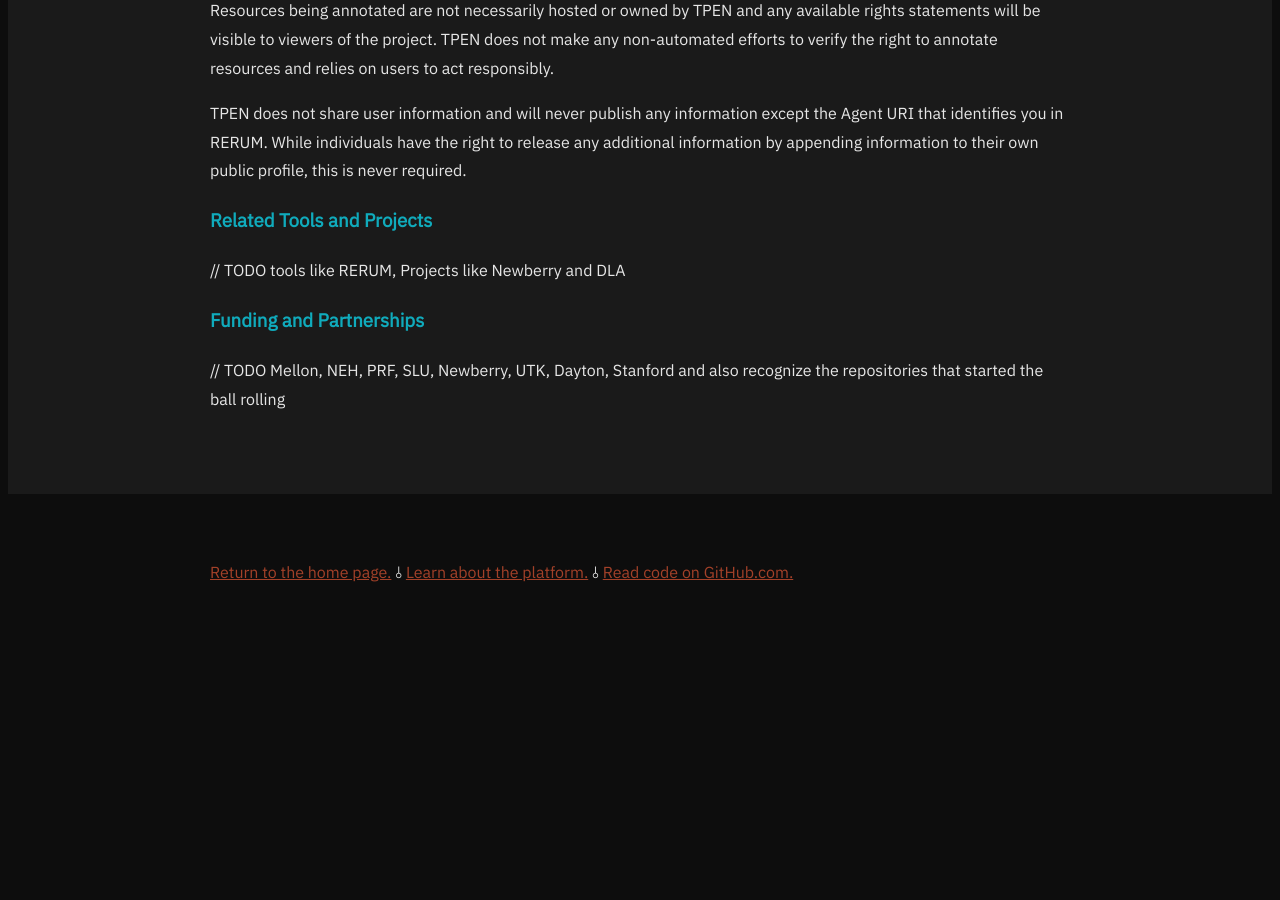
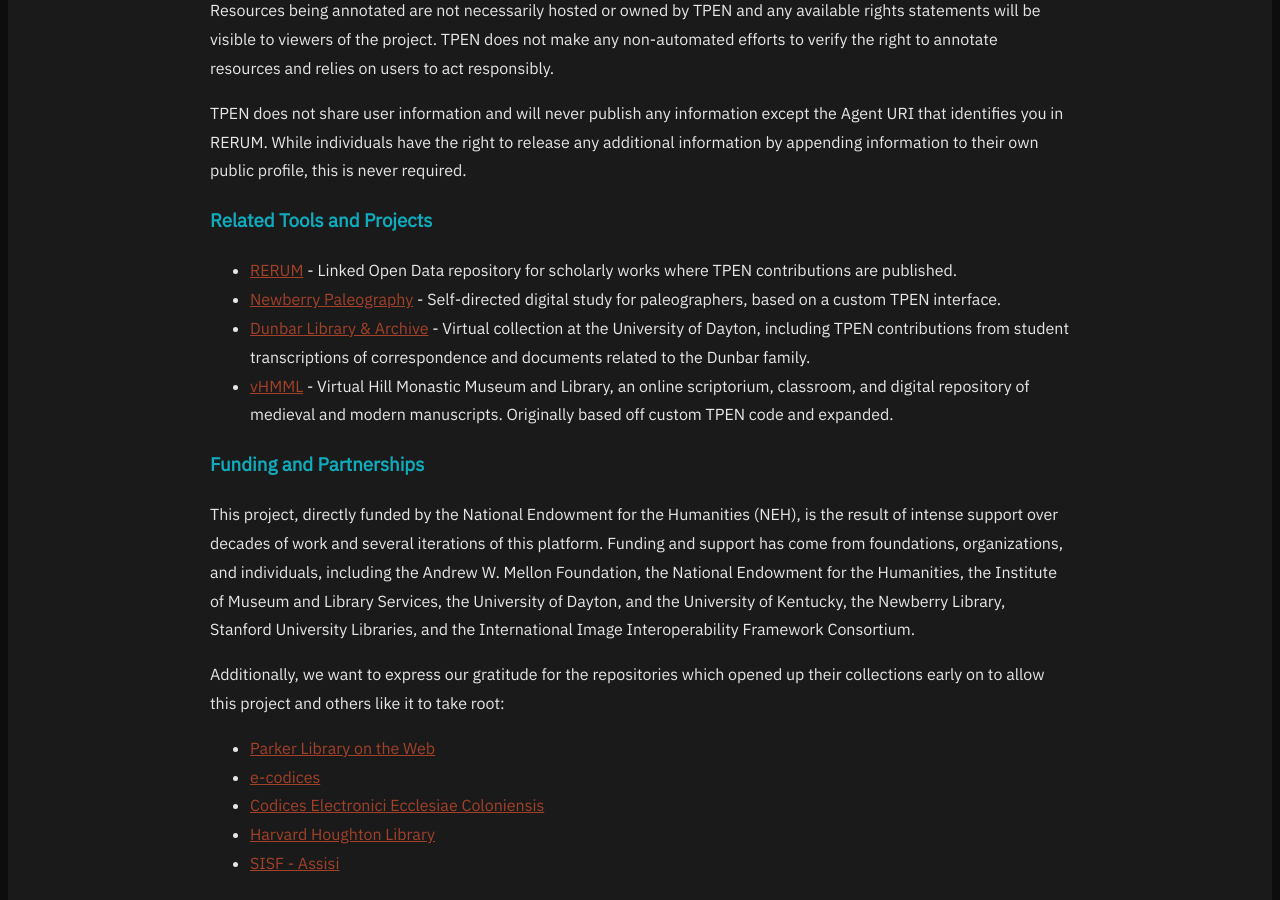
Before and after one commit to CenterForDigitalHumanities/TPEN3, a Jekyll site: the page built from pages/about.md, in a window 1280 px wide and 900 px high, scrolled down 3171 px. Built offline with Jekyll 4.4.1, drawn with Linux system fonts in a browser that asks for light colours.

Commit message:
Update about.md

```diff
--- a/pages/about.md
+++ b/pages/about.md
@@ -82,11 +82,19 @@
 
 ### Related Tools and Projects
 
-// TODO
-tools like RERUM, Projects like Newberry and DLA
+* [RERUM](https://rerum.io/) - Linked Open Data repository for scholarly works where TPEN contributions are published.
+* [Newberry Paleography](https://newberry.t-pen.org) - Self-directed digital study for paleographers, based on a custom TPEN interface.
+* [Dunbar Library & Archive](https://dunbar.udayton.edu/) - Virtual collection at the University of Dayton, including TPEN contributions from student transcriptions of correspondence and documents related to the Dunbar family.
+* [vHMML](https://vhmml.org/) - Virtual Hill Monastic Museum and Library, an online scriptorium, classroom, and digital repository of medieval and modern manuscripts. Originally based off custom TPEN code and expanded.
 
 ### Funding and Partnerships
 
-// TODO
-Mellon, NEH, PRF, SLU, Newberry, UTK, Dayton, Stanford
-and also recognize the repositories that started the ball rolling
+This project, directly funded by the National Endowment for the Humanities (NEH), is the result of intense support over decades of work and several iterations of this platform. Funding and support has come from foundations, organizations, and individuals, including the Andrew W. Mellon Foundation, the National Endowment for the Humanities, the Institute of Museum and Library Services, the University of Dayton, and the University of Kentucky, the Newberry Library, Stanford University Libraries, and the International Image Interoperability Framework Consortium.
+
+Additionally, we want to express our gratitude for the repositories which opened up their collections early on to allow this project and others like it to take root:
+
+- [Parker Library on the Web](//parker.stanford.edu/parker/)
+- [e-codices](//www.e-codices.unifr.ch/)
+- [Codices Electronici Ecclesiae Coloniensis](//digital.dombibliothek-koeln.de/handschriften/)
+- [Harvard Houghton Library](//library.harvard.edu/libraries/houghton#collections)
+- [SISF - Assisi](//www.sisf-assisi.it/)
```
